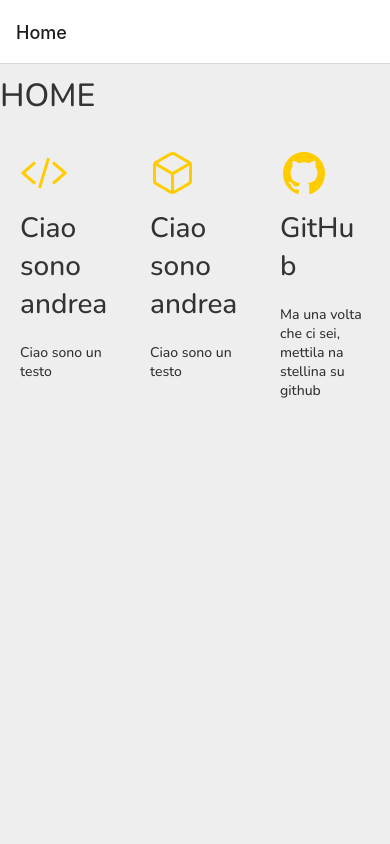
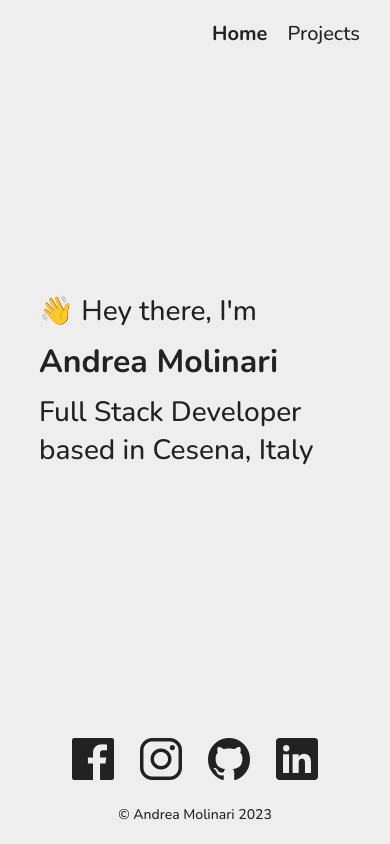
Before and after one commit to AndreaMolinari/aMolinari, a React Native app: screen /Home in a window 390 px wide. Built offline with nearby package versions, Linux system fonts and the light colour scheme.

Commit message:
feat: :construction: Ho trovato la mia home

```diff
--- a/App.tsx
+++ b/App.tsx
@@ -1,6 +1,11 @@
 import React from "react";
 import MainNavigator from "./src/MainNavigator";
+import { SafeAreaProvider } from "react-native-safe-area-context";
 
-export const App: React.FC = () => <MainNavigator />;
+export const App: React.FC = () => (
+  <SafeAreaProvider>
+    <MainNavigator />
+  </SafeAreaProvider>
+);
 
 export default App;
--- a/Elements/StatusBar.tsx
+++ b/Elements/StatusBar.tsx
@@ -5,7 +5,7 @@ import { useIsDark } from "../Hooks/Colors";
 export const StatusBar: React.FC = () => {
   const isDark = useIsDark();
 
-  return <Expo.StatusBar style={isDark ? "dark" : "light"} />;
+  return <Expo.StatusBar style={!isDark ? "dark" : "light"} />;
 };
 
 export default StatusBar;
--- a/Elements/Text.tsx
+++ b/Elements/Text.tsx
@@ -5,8 +5,11 @@ import { useMediaQuery } from "react-responsive";
 import { useFonts } from "expo-font";
 
 type CustomTextType = React.PropsWithChildren<RN.TextProps> & {
-  size?: "xxl" | "xl" | undefined;
+  size?: "xxl" | "xl" | "l" | "m" | undefined;
+  weight?: "bold" | "regular" | undefined;
 };
+
+const fontSize = (size: number) => size * RN.PixelRatio.getFontScale();
 
 export const Text: React.FC<CustomTextType> = (props) => {
   const color = useColor();
@@ -21,29 +24,53 @@ export const Text: React.FC<CustomTextType> = (props) => {
   const style = React.useMemo(() => {
     let tmp: RN.StyleProp<RN.TextStyle> = {
       color: color.primary,
-      marginVertical: 10,
       fontFamily: "Nunito",
       fontWeight: "500",
     };
 
+    switch (props.weight) {
+      case "bold":
+        tmp = RN.StyleSheet.compose(tmp, {
+          fontWeight: "700",
+        });
+        break;
+      default:
+        tmp = RN.StyleSheet.compose(tmp, {
+          fontWeight: "500",
+        });
+        break;
+    }
+
     switch (props.size) {
       case "xxl":
         tmp = RN.StyleSheet.compose(tmp, {
-          fontSize: 32,
+          fontSize: fontSize(32),
           ...RN.Platform.select({
             web: {
-              fontSize: isTabletOrMobile && isPortrait ? 32 : 50,
+              fontSize: fontSize(isTabletOrMobile && isPortrait ? 32 : 80),
             },
           }),
         });
         break;
       case "xl":
         tmp = RN.StyleSheet.compose(tmp, {
-          fontSize: 28,
+          fontSize: fontSize(28),
+        });
+        break;
+      case "l":
+        tmp = RN.StyleSheet.compose(tmp, {
+          fontSize: fontSize(25),
+        });
+        break;
+      case "m":
+        tmp = RN.StyleSheet.compose(tmp, {
+          fontSize: fontSize(20),
         });
         break;
       default:
-        tmp = RN.StyleSheet.compose(tmp, { fontSize: 14 });
+        tmp = RN.StyleSheet.compose(tmp, {
+          fontSize: fontSize(14),
+        });
         break;
     }
 
@@ -52,7 +79,7 @@ export const Text: React.FC<CustomTextType> = (props) => {
     }
 
     return tmp;
-  }, [props, isPortrait, isTabletOrMobile]);
+  }, [props, isPortrait, isTabletOrMobile, color, fontsLoaded]);
 
   return <RN.Text style={style}>{props.children}</RN.Text>;
 };
--- a/Hooks/Colors.ts
+++ b/Hooks/Colors.ts
@@ -21,7 +21,7 @@ export type AvailableColors = keyof CustomColor;
 
 const LightColor: CustomColor = {
   default: "#eee",
-  primary: "#333",
+  primary: "#222",
   accent: "#ffcc00",
   disabled: "#888",
   success: "rgb(32, 124, 54)",
@@ -29,7 +29,7 @@ const LightColor: CustomColor = {
   warning: "rgba(253, 185, 35, 1)",
 };
 const DarkColor: CustomColor = {
-  default: "#333",
+  default: "#111",
   primary: "#ddd",
   accent: "#ffcc00",
   disabled: "#888",
--- a/app.json
+++ b/app.json
@@ -5,7 +5,7 @@
     "version": "1.0.0",
     "orientation": "portrait",
     "icon": "./assets/icon.png",
-    "userInterfaceStyle": "light",
+    "userInterfaceStyle": "automatic",
     "splash": {
       "image": "./assets/splash.png",
       "resizeMode": "contain",
--- /dev/null
+++ b/src/HeaderView.tsx
@@ -0,0 +1,52 @@
+import { NativeStackHeaderProps } from "@react-navigation/native-stack";
+import React from "react";
+import { Text, View } from "../Elements";
+import { StyleSheet, TouchableOpacity, Platform } from "react-native";
+import { EdgeInsets, useSafeAreaInsets } from "react-native-safe-area-context";
+
+const HeaderView: React.FC<NativeStackHeaderProps> = (props) => {
+  const insets = useSafeAreaInsets();
+  const style = HeaderStyle(insets);
+
+  return (
+    <View style={style.wrapper}>
+      <TouchableOpacity onPress={() => props.navigation.navigate("Home")}>
+        <Text
+          size="m"
+          weight={props.route.name === "Home" ? "bold" : "regular"}
+        >
+          Home
+        </Text>
+      </TouchableOpacity>
+      <TouchableOpacity onPress={() => props.navigation.navigate("Projects")}>
+        <Text
+          size="m"
+          weight={props.route.name === "Projects" ? "bold" : "regular"}
+        >
+          Projects
+        </Text>
+      </TouchableOpacity>
+    </View>
+  );
+};
+
+const HeaderStyle = (insets: EdgeInsets) =>
+  StyleSheet.create({
+    wrapper: {
+      flexDirection: "row",
+      justifyContent: "flex-end",
+      gap: 20,
+      paddingTop: insets.top,
+      paddingHorizontal: 30,
+      ...Platform.select({
+        web: {
+          paddingTop: 20,
+        },
+        android: {
+          paddingTop: insets.top + 10,
+        },
+      }),
+    },
+  });
+
+export default HeaderView;
--- a/src/Home/Box.tsx
+++ /dev/null
@@ -1,32 +0,0 @@
-import React from "react";
-import { Text, View } from "../../Elements";
-import Ionicons from "@expo/vector-icons/Ionicons";
-import { useColor } from "../../Hooks/Colors";
-
-type BoxProps = React.PropsWithChildren & {
-  link?: string;
-  icon: string;
-  title: string;
-  text?: string | undefined;
-};
-
-const HomeBox: React.FC<BoxProps> = (props) => {
-  const colors = useColor();
-
-  return (
-    <View
-      style={{
-        flex: 1,
-        flexDirection: "column",
-        padding: 20,
-        maxWidth: 280,
-      }}
-    >
-      <Ionicons name={props.icon as any} size={48} color={colors.accent} />
-      <Text size="xl">{props.title}</Text>
-      {props.text ? <Text>{props.text}</Text> : props.children}
-    </View>
-  );
-};
-
-export default HomeBox;
--- a/src/Home/HomeView.tsx
+++ b/src/Home/HomeView.tsx
@@ -1,37 +1,92 @@
+import Constants from "expo-constants";
 import React from "react";
-import Constants from "expo-constants";
 import { Text, View } from "../../Elements";
-import HomeBox from "./Box";
+import { Linking, StyleSheet, TouchableOpacity } from "react-native";
+import { Ionicons } from "@expo/vector-icons";
+import { useColor } from "../../Hooks/Colors";
+
 const HomeView: React.FC = () => {
   const apiUrl = Constants.expoConfig?.extra?.apiUrl;
+
+  const navToLink = (link: string) => Linking.openURL(link);
+
+  const colors = useColor();
+
   return (
-    <View style={{ flex: 1, flexDirection: "column" }}>
-      <Text size="xxl">HOME</Text>
-      <View
-        style={{
-          justifyContent: "space-evenly",
-          alignItems: "stretch",
-        }}
-      >
-        <HomeBox
-          icon="code-slash-outline"
-          title="Ciao sono andrea"
-          text="Ciao sono un testo"
-        />
-        <HomeBox
-          icon="cube-outline"
-          title="Ciao sono andrea"
-          text="Ciao sono un testo"
-        />
-        <HomeBox
-          icon="logo-github"
-          title="GitHub"
-        >
-          <Text>Ma una volta che ci sei, mettila na stellina su github</Text>
-        </HomeBox>
+    <View style={HomeStyle.wrapper}>
+      <View style={HomeStyle.main}>
+        <Text size="xl">👋 Hey there, I'm</Text>
+        <Text size="xxl" weight="bold">
+          Andrea Molinari
+        </Text>
+        <Text size="xl">Full Stack Developer based in Cesena, Italy</Text>
+      </View>
+      <View style={HomeStyle.footer}>
+        <View style={HomeStyle.social}>
+          <Ionicons
+            name="logo-facebook"
+            size={48}
+            color={colors.primary}
+            onPress={() =>
+              navToLink("https://www.facebook.com/AndreaJrMolinari/")
+            }
+          />
+          <Ionicons
+            name="logo-instagram"
+            size={48}
+            color={colors.primary}
+            onPress={() =>
+              navToLink("https://www.instagram.com/imatto_official/")
+            }
+          />
+          <Ionicons
+            name="logo-github"
+            size={48}
+            color={colors.primary}
+            onPress={() => navToLink("https://github.com/AndreaMolinari")}
+          />
+          <Ionicons
+            name="logo-linkedin"
+            size={48}
+            color={colors.primary}
+            onPress={() =>
+              navToLink("https://www.linkedin.com/in/amolinaricom/")
+            }
+          />
+        </View>
+        <View style={HomeStyle.copy}>
+          <Text>&copy; Andrea Molinari {new Date().getFullYear()}</Text>
+        </View>
       </View>
     </View>
   );
 };
 
+const HomeStyle = StyleSheet.create({
+  wrapper: {
+    flex: 1,
+    flexDirection: "column",
+    paddingHorizontal: "10%",
+  },
+  main: {
+    flex: 1,
+    justifyContent: "center",
+    flexDirection: "column",
+    gap: 10,
+  },
+  footer: {
+    justifyContent: "center",
+    paddingVertical: 20,
+    flexDirection: "column",
+    rowGap: 20,
+  },
+  social: {
+    justifyContent: "center",
+    columnGap: 20,
+  },
+  copy: {
+    justifyContent: "center",
+  },
+});
+
 export default HomeView;
--- a/src/MainNavigator.tsx
+++ b/src/MainNavigator.tsx
@@ -1,9 +1,10 @@
+import { NavigationContainer } from "@react-navigation/native";
+import { createNativeStackNavigator } from "@react-navigation/native-stack";
 import React from "react";
+import HomeView from "./Home/HomeView";
 import { RootStackParamList } from "./RootStackParamList";
-import { createNativeStackNavigator } from "@react-navigation/native-stack";
-import { NavigationContainer } from "@react-navigation/native";
-import MaintenanceView from "./MaintenanceMode/MaintenanceView";
-import HomeView from "./Home/HomeView";
+import ProjectsView from "./Projects/ProjectsView";
+import HeaderView from "./HeaderView";
 
 declare global {
   namespace ReactNavigation {
@@ -13,20 +14,21 @@ declare global {
 
 const MainNavigator: React.FC = () => {
   const Stack = createNativeStackNavigator();
-  const initialRouteName = __DEV__ ? "Home" : "Maintenance";
+  const initialRouteName = "Home";
 
   return (
     <NavigationContainer>
       <Stack.Navigator initialRouteName={initialRouteName}>
         <Stack.Group
           screenOptions={{
-            headerShown: false,
+            headerShown: __DEV__,
+            header(props) {
+              return <HeaderView {...props} />;
+            },
           }}
         >
-          <Stack.Screen name="Maintenance" component={MaintenanceView} />
-        </Stack.Group>
-        <Stack.Group>
           <Stack.Screen name="Home" component={HomeView} />
+          <Stack.Screen name="Projects" component={ProjectsView} />
         </Stack.Group>
       </Stack.Navigator>
     </NavigationContainer>
--- /dev/null
+++ b/src/Projects/ProjectsView.tsx
@@ -0,0 +1,15 @@
+import React from "react";
+import { View } from "../../Elements";
+import { StyleSheet } from "react-native";
+
+const ProjectsView: React.FC = () => {
+  return <View style={Style.wrapper}></View>;
+};
+
+const Style = StyleSheet.create({
+  wrapper: {
+    flex: 1,
+  },
+});
+
+export default ProjectsView;
```
Also changed, not shown: package.json (+9 -5 lines), 1 other file (tests, documents, lock files or other folders).
